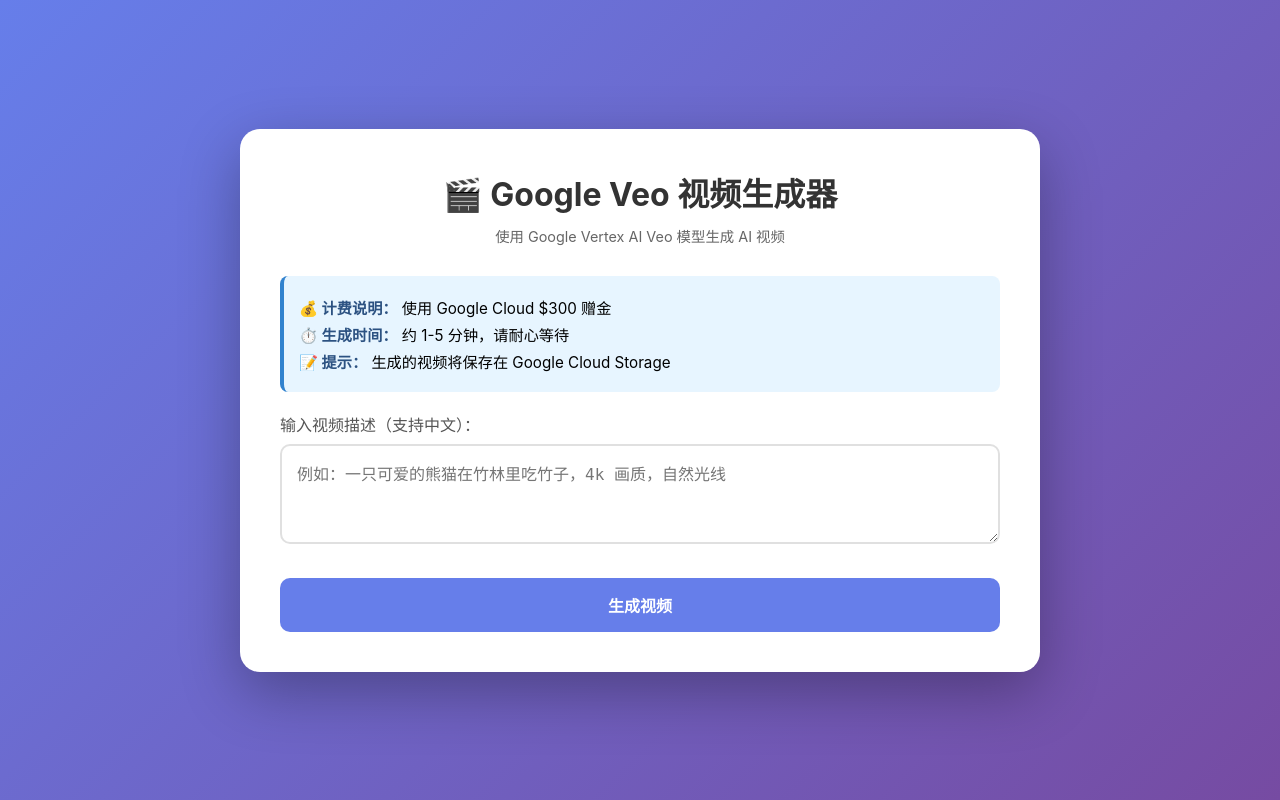
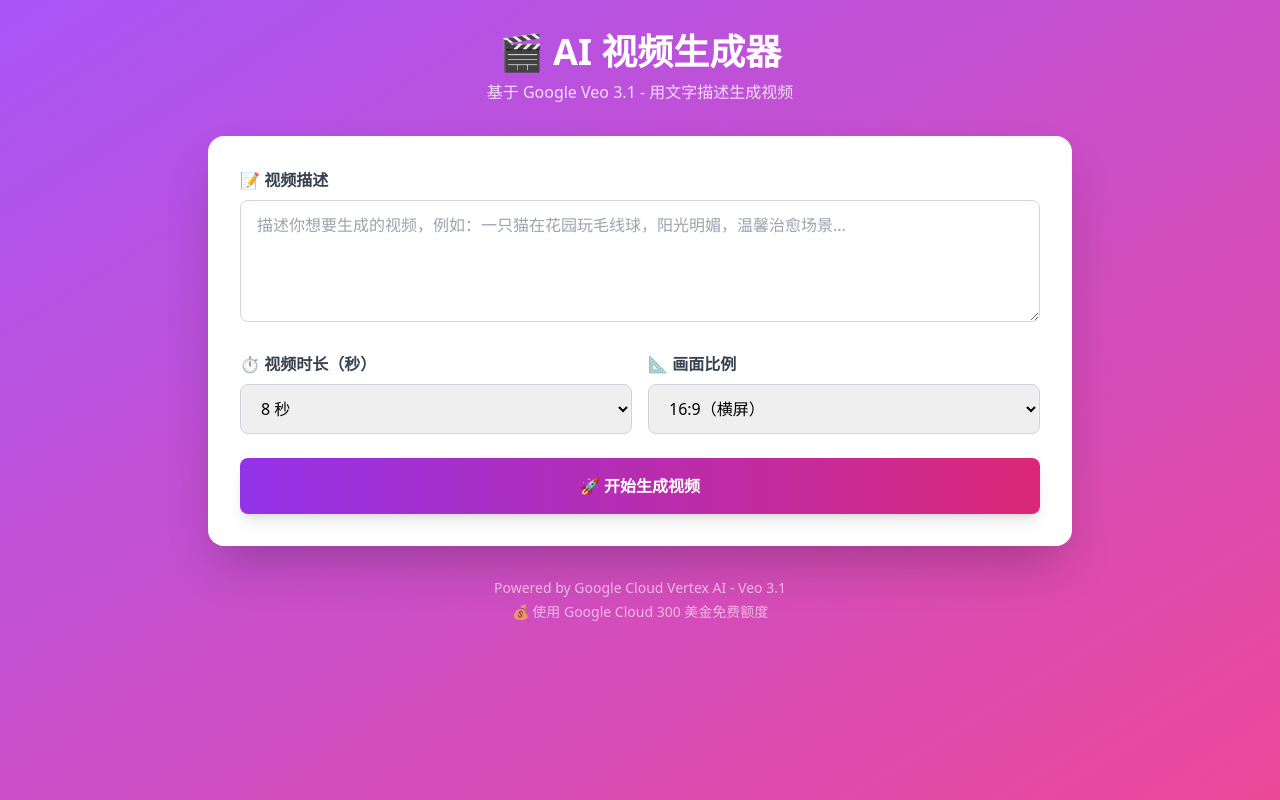
Before and after one commit to emilyyangmm/googlevideo, a Flask app: page / in a window 1280 px wide. Run offline with Flask 3, Linux system fonts and the light colour scheme; some libraries are stand-ins or nearby versions.

Commit message:
更新前端：添加时长/比例选择，异步轮询模式

```diff
--- a/templates/index.html
+++ b/templates/index.html
@@ -1,346 +1,233 @@
 <!DOCTYPE html>
-<html lang="zh">
+<html lang="zh-CN">
 <head>
     <meta charset="UTF-8">
     <meta name="viewport" content="width=device-width, initial-scale=1.0">
- <title>Google Veo 视频生成器</title>
+    <title>AI 视频生成器 - Google Veo</title>
+    <script src="https://cdn.tailwindcss.com"></script>
     <style>
- * {
- margin: 0;
- padding: 0;
- box-sizing: border-box;
- }
-
- body {
- font-family: -apple-system, BlinkMacSystemFont, 'Segoe UI', Roboto, Oxygen, Ubuntu, sans-serif;
- background: linear-gradient(135deg, #667eea 0%, #764ba2 100%);
- min-height: 100vh;
- display: flex;
- justify-content: center;
- align-items: center;
- padding: 20px;
- }
-
- .container {
- background: white;
- border-radius: 20px;
- padding: 40px;
- box-shadow: 0 20px 60px rgba(0,0,0,0.3);
- max-width: 800px;
- width: 100%;
- }
-
- h1 {
- color: #333;
- margin-bottom: 10px;
- text-align: center;
- }
-
- .subtitle {
- color: #666;
- text-align: center;
- margin-bottom: 30px;
- font-size: 0.9rem;
- }
-
- .input-group {
- margin-bottom: 30px;
- }
-
- label {
- display: block;
- margin-bottom: 8px;
- color: #555;
- font-weight: 500;
- }
-
- textarea {
- width: 100%;
- padding: 15px;
- border: 2px solid #e0e0e0;
- border-radius: 10px;
- font-size: 16px;
- resize: vertical;
- min-height: 100px;
- transition: border-color 0.3s;
- }
-
- textarea:focus {
- outline: none;
- border-color: #667eea;
- }
-
- button {
- background: #667eea;
- color: white;
- border: none;
- padding: 15px 30px;
- border-radius: 10px;
- font-size: 16px;
- font-weight: 600;
- cursor: pointer;
- width: 100%;
- transition: background 0.3s, transform 0.1s;
- }
-
- button:hover {
- background: #5a67d8;
- }
-
- button:active {
- transform: scale(0.98);
- }
-
- button:disabled {
- background: #a0a0a0;
- cursor: not-allowed;
- }
-
- .result {
- margin-top: 30px;
- padding: 20px;
- border-radius: 10px;
- background: #f8f9fa;
- display: none;
- }
-
- .result.show {
- display: block;
- }
-
- .error {
- background: #fee;
- color: #c33;
- padding: 15px;
- border-radius: 8px;
- margin-bottom: 20px;
- border: 1px solid #fcc;
- }
-
         .loading {
- text-align: center;
- margin: 20px 0;
- display: none;
- }
-
- .loading.show {
- display: block;
- }
-
- .spinner {
             border: 4px solid #f3f3f3;
- border-top: 4px solid #667eea;
+            border-top: 4px solid #3498db;
             border-radius: 50%;
             width: 40px;
             height: 40px;
             animation: spin 1s linear infinite;
- margin: 0 auto 10px;
         }
-
         @keyframes spin {
             0% { transform: rotate(0deg); }
             100% { transform: rotate(360deg); }
         }
-
- .video-container {
- margin-top: 20px;
- text-align: center;
- }
-
- video {
- max-width: 100%;
- border-radius: 10px;
- box-shadow: 0 5px 15px rgba(0,0,0,0.2);
- }
-
- .video-info {
- margin-top: 10px;
- color: #666;
- font-size: 0.9rem;
- word-break: break-all;
- }
-
- .info-note {
- background: #e7f5ff;
- border-left: 4px solid #3182ce;
- padding: 15px;
- border-radius: 8px;
- margin-bottom: 20px;
- font-size: 0.95rem;
- }
-
- .info-note p {
- margin: 5px 0;
- }
-
- .info-note strong {
- color: #2c5282;
- }
     </style>
 </head>
-<body>
- <div class="container">
- <h1>🎬 Google Veo 视频生成器</h1>
- <p class="subtitle">使用 Google Vertex AI Veo 模型生成 AI 视频</p>
-
- <div class="info-note">
- <p><strong>💰 计费说明：</strong> 使用 Google Cloud $300 赠金</p>
- <p><strong>⏱️ 生成时间：</strong> 约 1-5 分钟，请耐心等待</p>
- <p><strong>📝 提示：</strong> 生成的视频将保存在 Google Cloud Storage</p>
+<body class="bg-gradient-to-br from-purple-500 to-pink-500 min-h-screen">
+    <div class="container mx-auto px-4 py-8 max-w-4xl">
+        <div class="text-center mb-8">
+            <h1 class="text-4xl font-bold text-white mb-2">🎬 AI 视频生成器</h1>
+            <p class="text-white/80">基于 Google Veo 3.1 - 用文字描述生成视频</p>
         </div>
 
- <div class="input-group">
- <label for="prompt">输入视频描述（支持中文）：</label>
- <textarea id="prompt" placeholder="例如：一只可爱的熊猫在竹林里吃竹子，4k 画质，自然光线"></textarea>
+        <div class="bg-white rounded-2xl shadow-2xl p-8">
+            <div class="mb-6">
+                <label class="block text-gray-700 font-semibold mb-2">📝 视频描述</label>
+                <textarea id="prompt" rows="4" placeholder="描述你想要生成的视频，例如：一只猫在花园玩毛线球，阳光明媚，温馨治愈场景..." class="w-full px-4 py-3 border border-gray-300 rounded-lg focus:ring-2 focus:ring-purple-500 focus:border-transparent"></textarea>
             </div>
 
- <button id="generateBtn" onclick="generateVideo()">生成视频</button>
-
- <div id="loading" class="loading">
- <div class="spinner"></div>
- <p>正在生成视频，这可能需要几分钟时间...</p>
- <p style="font-size: 0.9rem; color: #666;">Veo 正在创作中，请稍候</p>
+            <div class="grid grid-cols-2 gap-4 mb-6">
+                <div>
+                    <label class="block text-gray-700 font-semibold mb-2">⏱️ 视频时长（秒）</label>
+                    <select id="duration" class="w-full px-4 py-3 border border-gray-300 rounded-lg">
+                        <option value="4">4 秒</option>
+                        <option value="6">6 秒</option>
+                        <option value="8" selected>8 秒</option>
+                    </select>
+                </div>
+                <div>
+                    <label class="block text-gray-700 font-semibold mb-2">📐 画面比例</label>
+                    <select id="aspectRatio" class="w-full px-4 py-3 border border-gray-300 rounded-lg">
+                        <option value="16:9">16:9（横屏）</option>
+                        <option value="9:16">9:16（竖屏）</option>
+                        <option value="1:1">1:1（正方形）</option>
+                    </select>
+                </div>
             </div>
 
- <div id="error" class="error" style="display: none;"></div>
+            <button id="generateBtn" onclick="generateVideo()" class="w-full bg-gradient-to-r from-purple-600 to-pink-600 text-white font-bold py-4 rounded-lg hover:from-purple-700 hover:to-pink-700 transition-all transform hover:scale-105 shadow-lg">
+                🚀 开始生成视频
+            </button>
 
- <div id="result" class="result">
- <h3 style="margin-bottom: 15px;">✨ 生成成功！</h3>
- <div id="videoContainer" class="video-container"></div>
+            <div id="status" class="mt-6 hidden">
+                <div class="flex items-center justify-center mb-4">
+                    <div class="loading mr-3"></div>
+                    <span class="text-gray-700 font-semibold" id="statusText">正在提交任务...</span>
+                </div>
+                <div class="w-full bg-gray-200 rounded-full h-2">
+                    <div class="bg-gradient-to-r from-purple-600 to-pink-600 h-2 rounded-full transition-all duration-1000" style="width: 0%" id="progressBar"></div>
+                </div>
+                <p class="text-gray-400 text-sm text-center mt-2">视频生成通常需要 2~4 分钟，请耐心等待 ☕</p>
+            </div>
+
+            <div id="result" class="mt-6 hidden">
+                <div class="bg-green-50 border border-green-200 rounded-lg p-4">
+                    <h3 class="text-green-800 font-bold mb-2">✅ 视频生成成功！</h3>
+                    <div id="videoContainer" class="mt-4"></div>
+                    <a id="downloadLink" href="#" target="_blank" class="inline-block mt-4 bg-green-600 text-white px-6 py-2 rounded-lg hover:bg-green-700">📥 下载视频</a>
+                </div>
+            </div>
+
+            <div id="error" class="mt-6 hidden">
+                <div class="bg-red-50 border border-red-200 rounded-lg p-4">
+                    <h3 class="text-red-800 font-bold">❌ 生成失败</h3>
+                    <p id="errorMessage" class="text-red-600 mt-2"></p>
+                </div>
+            </div>
+        </div>
+
+        <div class="text-center mt-8 text-white/60 text-sm">
+            <p>Powered by Google Cloud Vertex AI - Veo 3.1</p>
+            <p class="mt-1">💰 使用 Google Cloud 300 美金免费额度</p>
         </div>
     </div>
 
     <script>
- let pollInterval = null;
+        let operationName = null;
+        let checkInterval = null;
 
         async function generateVideo() {
             const prompt = document.getElementById('prompt').value.trim();
+            const duration = parseInt(document.getElementById('duration').value);
+            const aspectRatio = document.getElementById('aspectRatio').value;
 
             if (!prompt) {
- alert('请输入视频描述');
+                showError('请输入视频描述');
                 return;
             }
 
- // 禁用按钮
+            // 重置 UI
+            document.getElementById('status').classList.remove('hidden');
+            document.getElementById('result').classList.add('hidden');
+            document.getElementById('error').classList.add('hidden');
             document.getElementById('generateBtn').disabled = true;
-
- // 显示加载，隐藏之前的结果和错误
- document.getElementById('loading').classList.add('show');
- document.getElementById('result').classList.remove('show');
- document.getElementById('error').style.display = 'none';
+            document.getElementById('generateBtn').classList.add('opacity-50');
+            document.getElementById('progressBar').style.width = '5%';
+            document.getElementById('statusText').textContent = '正在提交任务...';
 
             try {
+                // 第一步：提交任务，只拿 operation_name（快速返回，不等视频生成完）
                 const response = await fetch('/generate', {
                     method: 'POST',
- headers: {
- 'Content-Type': 'application/json',
- },
- body: JSON.stringify({ prompt: prompt })
+                    headers: { 'Content-Type': 'application/json' },
+                    body: JSON.stringify({ prompt, duration, aspect_ratio: aspectRatio })
                 });
-
                 const data = await response.json();
 
- if (data.success && data.operation_name) {
- console.log('✅ 视频生成任务已提交，操作名:', data.operation_name);
- // 开始轮询状态
- startPolling(data.operation_name);
- } else {
- // 隐藏加载
- document.getElementById('loading').classList.remove('show');
- // 显示错误
- document.getElementById('error').style.display = 'block';
- document.getElementById('error').textContent = `❌ 生成失败：${data.error || '未知错误'}`;
- document.getElementById('generateBtn').disabled = false;
+                if (!data.success) {
+                    throw new Error(data.error || '提交失败');
                 }
 
+                // 如果后端同步等待直接返回了结果
+                if (data.gcs_uri) {
+                    showResult(data.gcs_uri);
+                    resetBtn();
+                    document.getElementById('status').classList.add('hidden');
+                    return;
+                }
+
+                // 否则用 operation_name 轮询
+                operationName = data.operation_name;
+                if (!operationName) {
+                    throw new Error('未获取到任务 ID');
+                }
+
+                document.getElementById('statusText').textContent = '任务已提交，等待生成中...';
+                startPolling();
             } catch (error) {
- // 隐藏加载
- document.getElementById('loading').classList.remove('show');
-
- // 显示错误
- document.getElementById('error').style.display = 'block';
- document.getElementById('error').textContent = `❌ 网络错误：${error.message}`;
- document.getElementById('generateBtn').disabled = false;
+                showError(error.message);
+                resetBtn();
             }
         }
 
- async function startPolling(operationName) {
- console.log('🚀 开始轮询视频状态...');
+        function startPolling() {
+            let progress = 10;
+            const progressBar = document.getElementById('progressBar');
+            const statusText = document.getElementById('statusText');
+            let elapsed = 0;
 
- const poll = async () => {
+            checkInterval = setInterval(async () => {
+                elapsed += 8;
                 try {
- const response = await fetch(`/status?operation=${encodeURIComponent(operationName)}`);
+                    // 对应后端 /status?operation_name=...
+                    const response = await fetch(
+                        '/status?operation_name=' + encodeURIComponent(operationName)
+                    );
                     const data = await response.json();
 
- console.log('📊 视频状态:', data);
+                    if (!data.success && data.done !== false) {
+                        // 真正的错误
+                        clearInterval(checkInterval);
+                        showError(data.error || '查询状态失败');
+                        resetBtn();
+                        return;
+                    }
 
                     if (data.done) {
- // 停止轮询
- if (pollInterval) {
- clearInterval(pollInterval);
- pollInterval = null;
+                        clearInterval(checkInterval);
+                        progressBar.style.width = '100%';
+                        showResult(data.gcs_uri || '');
+                        resetBtn();
+                        document.getElementById('status').classList.add('hidden');
+                    } else {
+                        // 还在生成中，进度条缓慢推进
+                        progress = Math.min(progress + 4, 92);
+                        progressBar.style.width = progress + '%';
+                        statusText.textContent = `生成中... 已等待约 ${elapsed} 秒`;
+                    }
+                } catch (error) {
+                    clearInterval(checkInterval);
+                    showError('查询状态失败：' + error.message);
+                    resetBtn();
+                }
+            }, 8000); // 每 8 秒轮询一次
         }
 
- // 隐藏加载
- document.getElementById('loading').classList.remove('show');
+        function showResult(videoUri) {
+            document.getElementById('result').classList.remove('hidden');
+            const container = document.getElementById('videoContainer');
 
- if (data.video_uri) {
- console.log('✅ 成功！视频地址:', data.video_uri);
-
- // 显示结果
- document.getElementById('result').classList.add('show');
-
- const videoContainer = document.getElementById('videoContainer');
- const videoUri = data.video_uri;
-
- // 处理 gs:// 链接
- if (videoUri.startsWith('gs://')) {
- videoContainer.innerHTML = `
- <p>✅ 视频已生成完成！</p>
- <p class="video-info"><strong>存储位置：</strong>${videoUri}</p>
- <p style="margin-top: 10px; color: #666;">
- 视频保存在 Google Cloud Storage。<br>
- 如需下载，运行：<code>gcloud storage cp ${videoUri} ./video.mp4</code>
- </p>
- <p style="margin-top: 10px; color: #059669;">
- ✨ 恭喜！视频生成成功！
- </p>
- `;
- } else {
- videoContainer.innerHTML = `
- <video controls style="max-width: 100%; border-radius: 10px;">
- <source src="${videoUri}" type="video/mp4">
- 您的浏览器不支持视频标签。
- </video>
- <div class="video-info" style="margin-top: 10px;">视频已生成完成！</div>
- `;
+            if (!videoUri) {
+                container.innerHTML = '<p class="text-gray-500">视频已生成，但未获取到下载链接，请到 GCS 桶查看。</p>';
+                return;
             }
 
- // 重新启用按钮
- document.getElementById('generateBtn').disabled = false;
-
+            if (videoUri.startsWith('gs://')) {
+                const httpUri = 'https://storage.cloud.google.com/' + videoUri.replace('gs://', '');
+                container.innerHTML = `
+                    <p class="text-gray-700">视频已存储在 Google Cloud Storage：</p>
+                    <p class="text-purple-600 font-mono text-sm mt-2 break-all">${videoUri}</p>
+                    <p class="text-gray-500 text-sm mt-2">命令行下载：</p>
+                    <code class="bg-gray-100 px-3 py-2 rounded text-sm block mt-1 break-all">gcloud storage cp ${videoUri} video.mp4</code>
+                `;
+                document.getElementById('downloadLink').href = httpUri;
             } else {
- console.error('❌ 生成失败:', data.error);
- document.getElementById('error').style.display = 'block';
- document.getElementById('error').textContent = `❌ 生成失败：${data.error || '未知错误'}`;
- document.getElementById('generateBtn').disabled = false;
+                container.innerHTML = `
+                    <video controls class="w-full max-w-md mx-auto rounded-lg shadow-lg">
+                        <source src="${videoUri}" type="video/mp4">
+                        您的浏览器不支持视频播放
+                    </video>
+                `;
+                document.getElementById('downloadLink').href = videoUri;
+            }
         }
 
- } else {
- // 还在生成中
- console.log('⏳ 视频还在生成中，10 秒后重试...');
+        function showError(message) {
+            document.getElementById('error').classList.remove('hidden');
+            document.getElementById('errorMessage').textContent = message;
+            document.getElementById('status').classList.add('hidden');
         }
 
- } catch (err) {
- console.error('❌ 网络错误:', err);
- }
- };
-
- // 立即执行一次
- poll();
-
- // 每 10 秒轮询一次
- pollInterval = setInterval(poll, 10000);
+        function resetBtn() {
+            document.getElementById('generateBtn').disabled = false;
+            document.getElementById('generateBtn').classList.remove('opacity-50');
         }
     </script>
 </body>
```
Lines whose indentation alone changed are shown as unchanged.
